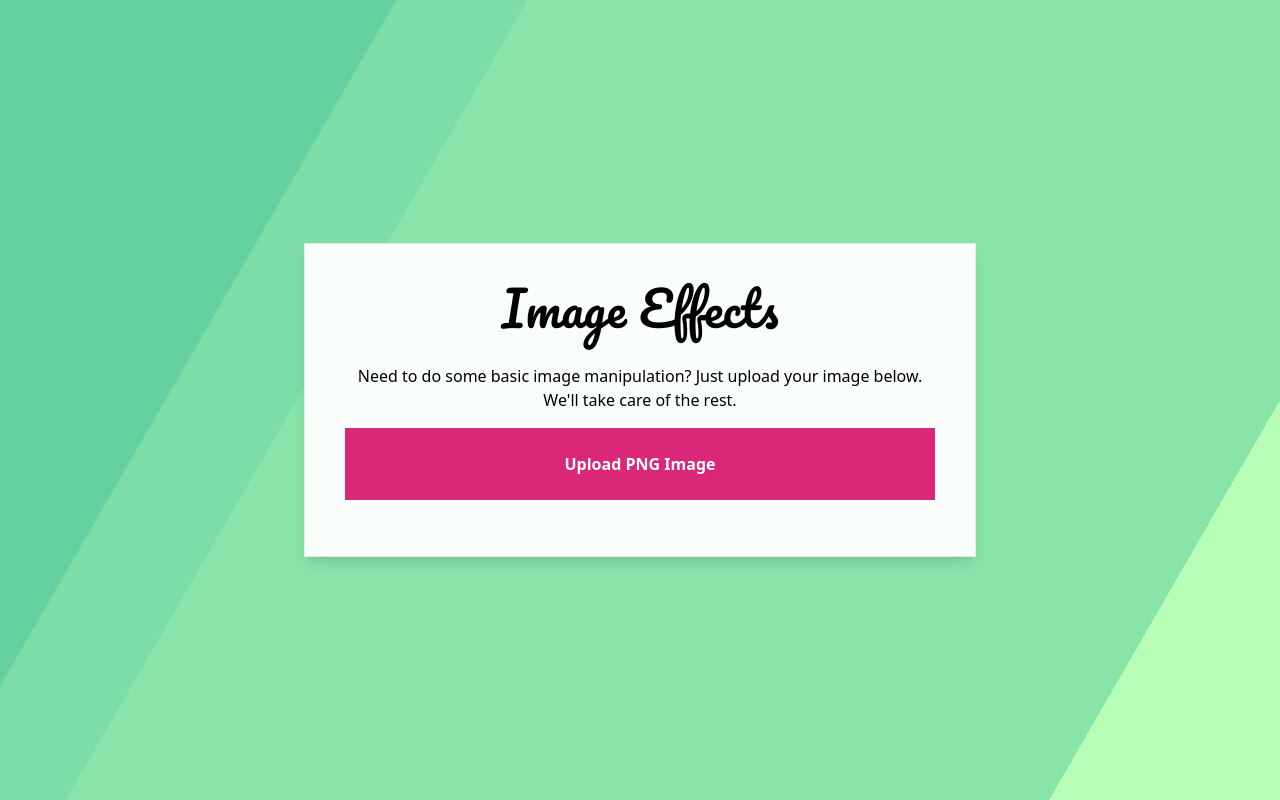
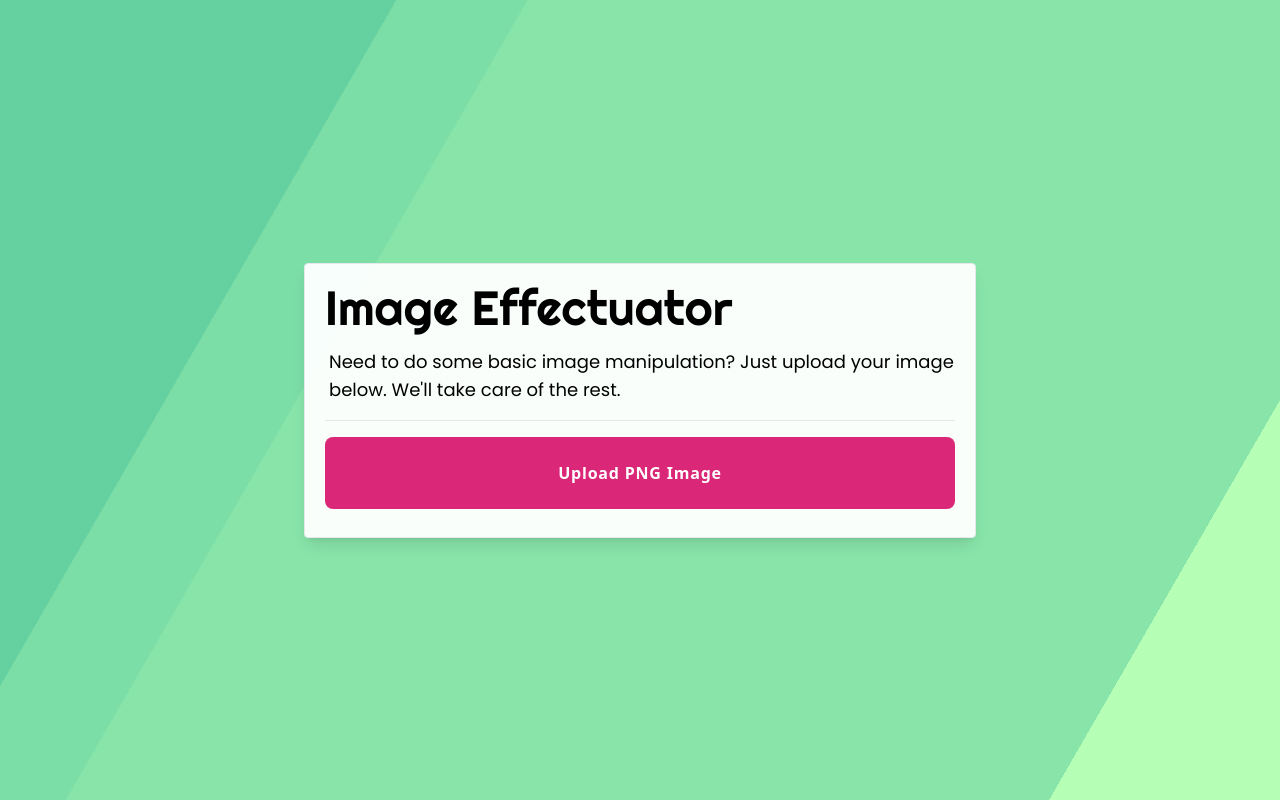
Before and after one commit to Kvaara/image_effectuator, a website built with webpack: page client/index.html in a window 1280 px wide. Built offline with nearby package versions, Linux system fonts and the light colour scheme.

Commit message:
Started implementing the uploading process. In addition, I stylized and customized the page a little more. Added a sans serif font Poppins and a display font Righteous.

```diff
--- a/client/index.html
+++ b/client/index.html
@@ -4,12 +4,20 @@
     <meta charset="utf-8">
     <title>Image Effects</title>
     <link href="https://unpkg.com/tailwindcss@^2/dist/tailwind.min.css" rel="stylesheet">
+    <!-- <link rel="preconnect" href="https://fonts.googleapis.com">
+    <link rel="preconnect" href="https://fonts.gstatic.com" crossorigin>
+    <link href="https://fonts.googleapis.com/css2?family=Pacifico&display=swap" rel="stylesheet"> -->
     <link rel="preconnect" href="https://fonts.googleapis.com">
     <link rel="preconnect" href="https://fonts.gstatic.com" crossorigin>
-    <link href="https://fonts.googleapis.com/css2?family=Pacifico&display=swap" rel="stylesheet">
+    <link href="https://fonts.googleapis.com/css2?family=Righteous&display=swap" rel="stylesheet">
+    <link href="https://fonts.googleapis.com/css2?family=Poppins&family=Righteous&display=swap" rel="stylesheet">
     <style>
       h1 {
-        font-family: 'Pacifico', cursive;
+        font-family: 'Righteous', cursive;
+      }
+
+      p {
+        font-family: 'Poppins', sans-serif;
       }
 
       .bg {
@@ -42,10 +50,14 @@
     <div class="bg fixed inset-y-0 -inset-x-2/4 opacity-50 z-0 bg-gradient-to-r from-yellow-400 to-pink-500"></div>
     <div class="flex items-center justify-center h-screen relative z-100">
 
-      <div class="bg-white bg-opacity-95 border shadow-lg p-10 text-center max-w-2xl">
-        <h1 class="text-5xl mb-8">Image Effects</h1>
-        <p class="mb-4">Need to do some basic image manipulation? Just upload your image below. We'll take care of the rest.</p>
-        <label class="bg-pink-600	text-white w-full p-6 block cursor-pointer font-bold mb-4">
+      <div class="bg-white bg-opacity-95 border shadow-lg p-5 text-center max-w-2xl rounded">
+        <h1 class="text-5xl mb-4 text-left">Image Effectuator</h1>
+        <p class="mb-4 ml-1 text-left text-lg">
+          Need to do some basic image manipulation? Just upload your image below. We'll take care of the rest.
+        </p>
+        <hr class="mb-4">
+        <label class="bg-pink-600	text-white w-full p-6 block cursor-pointer
+          font-bold mb-2 rounded-lg hover:bg-pink-700 tracking-wider transition-all">
           <!-- File Input -->
           <input type="file" id="upload" accept=".png" class="hidden">
           Upload PNG Image
```
Also changed, not shown: client/main.js (+20 -1 lines).
